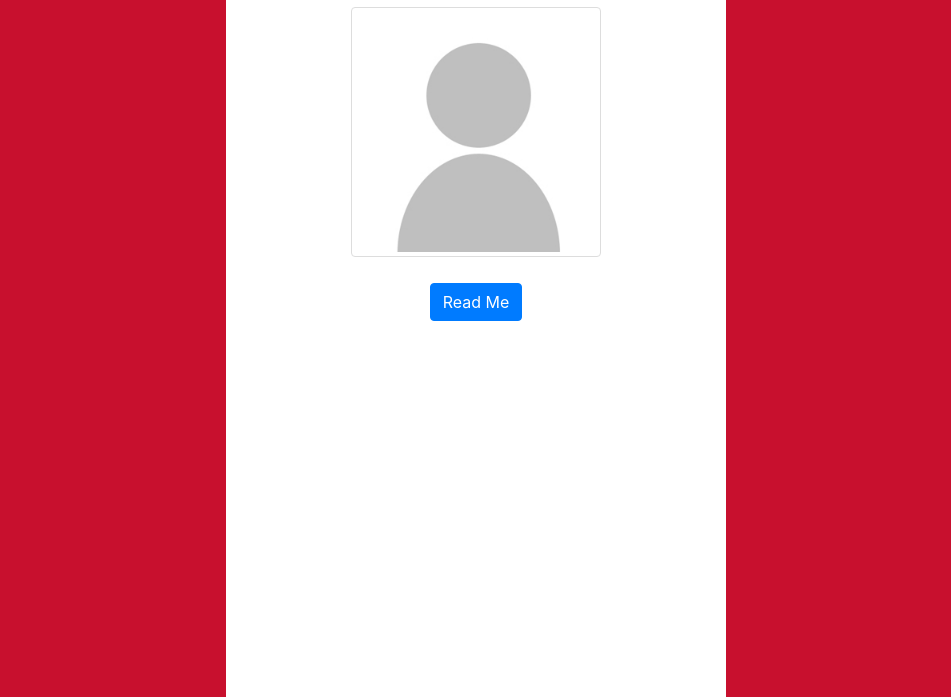
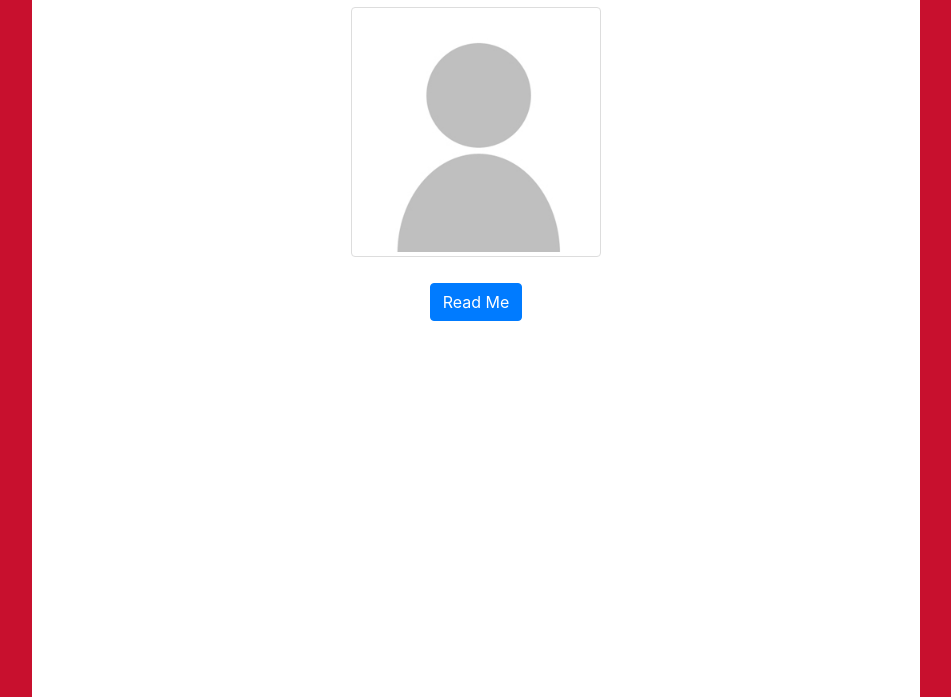
Before and after one commit to pklam/emotion-demo, a plain HTML site: page index.html in a window 1280 px wide. Shown: the part 103-800 px from the top of the page, without its empty margins (164-1115 px from the left). Drawn offline with nearby package versions, Linux system fonts and the light colour scheme.

Commit message:
Modified width styling

```diff
--- a/index.html
+++ b/index.html
@@ -7,7 +7,7 @@
 </head>
 <body style="background-color:#C8102E;">
     <div class="container" style="text-align:center;">
-    <form id="submit-form" style="width:500px; height:100vh; margin: 0 auto; background-color:white; padding: 10px;">
+    <form id="submit-form" style="width:80%; height:100vh; margin: 0 auto; background-color:white; padding: 10px;">
             <h1 style="color:#888B8D;">MISSO Emotion Reader :)</h1>
         <div class="form-group">
             <input type="text" class="form-control" id="image-url-textbox" placeholder="Enter image url">
```
